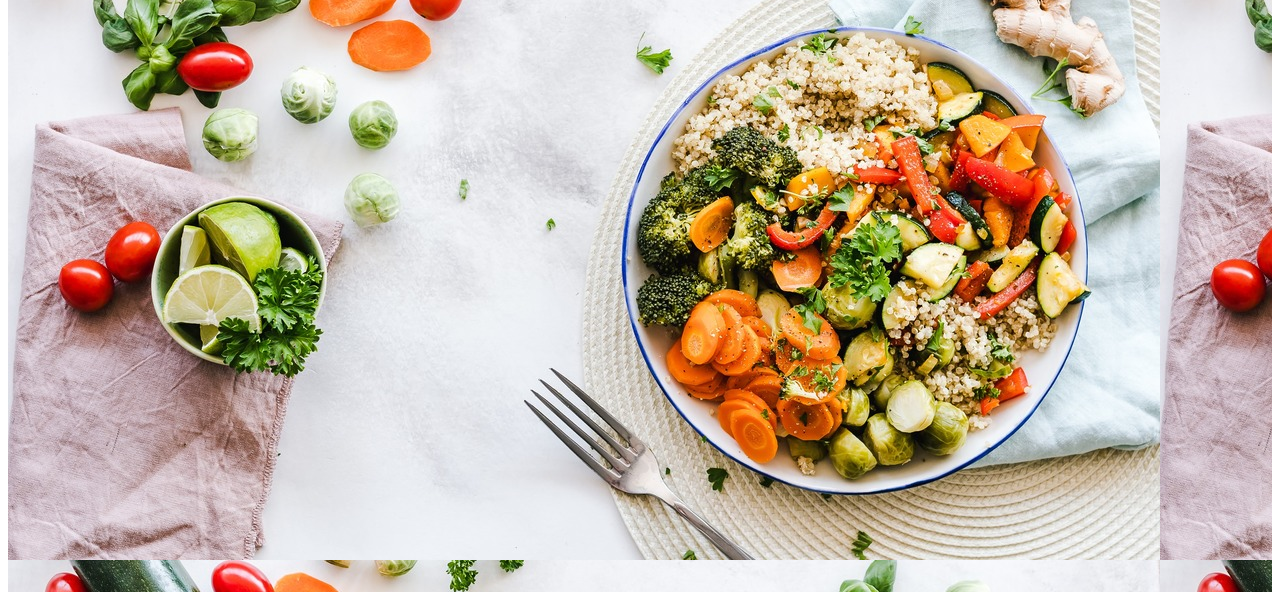
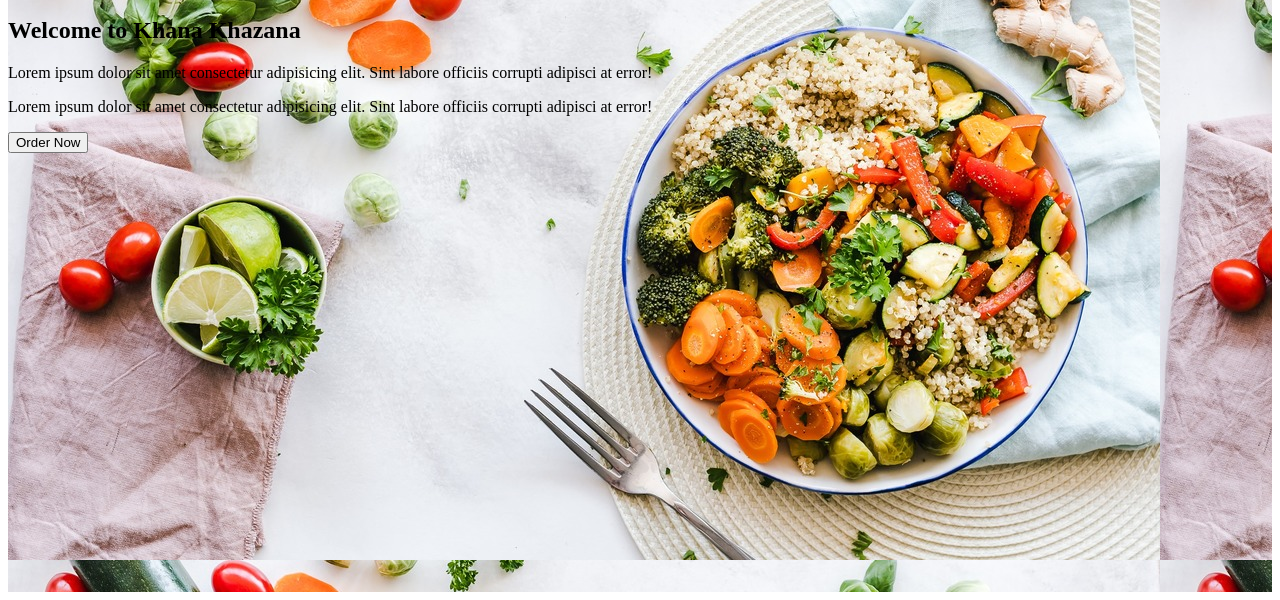
Before and after one commit to Rj-1230/restaurant, a plain HTML site: page index.html in a window 1280 px wide. Shown: the part 216-816 px from the top of the page. Drawn offline with Linux system fonts and the light colour scheme.

Commit message:
Update index.html
a

```diff
--- a/index.html
+++ b/index.html
@@ -22,7 +22,16 @@
             <div class="sale">
                 Every items flat @99 <img src="photos/emoji.jpg" >
             </div>
-        </div>
+
+            <section id="home">
+            <h1 class="h-primary">Welcome to Khana Khazana</h1>
+            <p>Lorem ipsum dolor sit amet consectetur adipisicing elit. Sint labore officiis corrupti adipisci at error!</p>
+            <p>Lorem ipsum dolor sit amet consectetur adipisicing elit. Sint labore officiis corrupti adipisci at error!</p>            <button class="btn">Order Now</button>
+            </section>
+    </div>
+    </div>
+    <div>
+
     </div>
 </body>
 </html>
```
